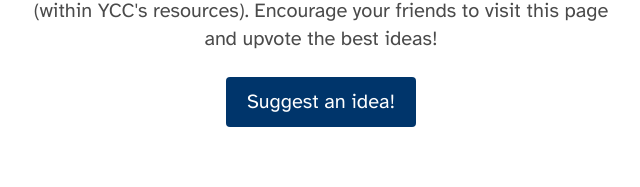
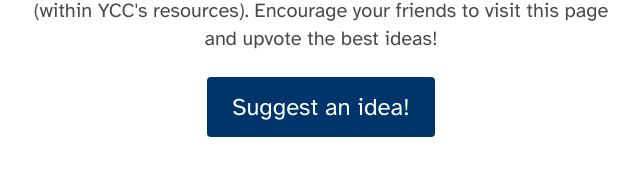
Before and after one commit to Firebird1029/brandonforycc, a Next.js app: page / in a window 1280 px wide. Shown: the part 2354-2541 px from the top of the page, without its empty margins (319-959 px from the left). Built offline with nearby package versions, Linux system fonts and the light colour scheme; no server answers; the database is empty.

Commit message:
make suggestion button large

```diff
--- a/pages/index.js
+++ b/pages/index.js
@@ -519,7 +519,7 @@ export default function Home() {
 							</p>
 							<br />
 							<a
-								className="button is-primary is-medium"
+								className="button is-primary is-large"
 								href="https://docs.google.com/forms/d/e/1FAIpQLSe5pBjdc9RmnZhSO7aXK_LAmZQJldzMurlTioRr2TwMkUyJhQ/viewform?usp=sf_link"
 								target="_blank"
 							>
```
